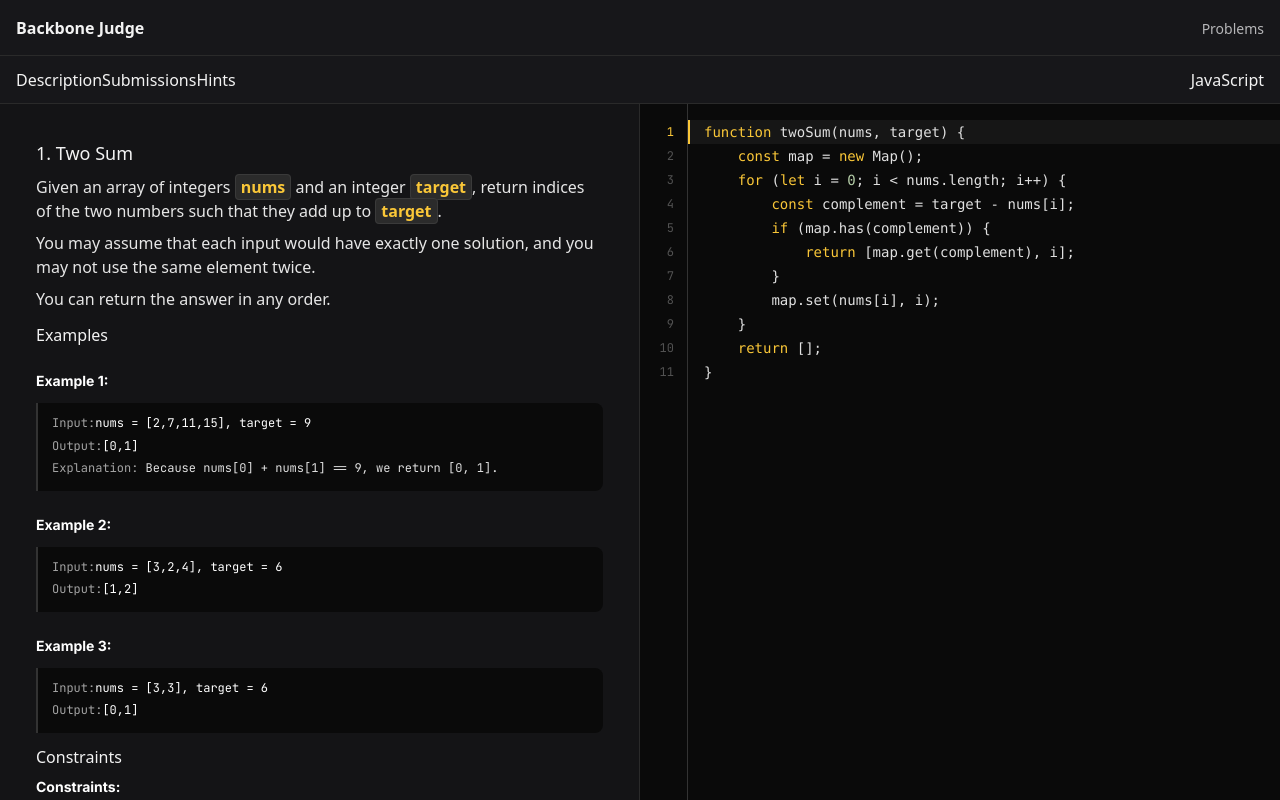
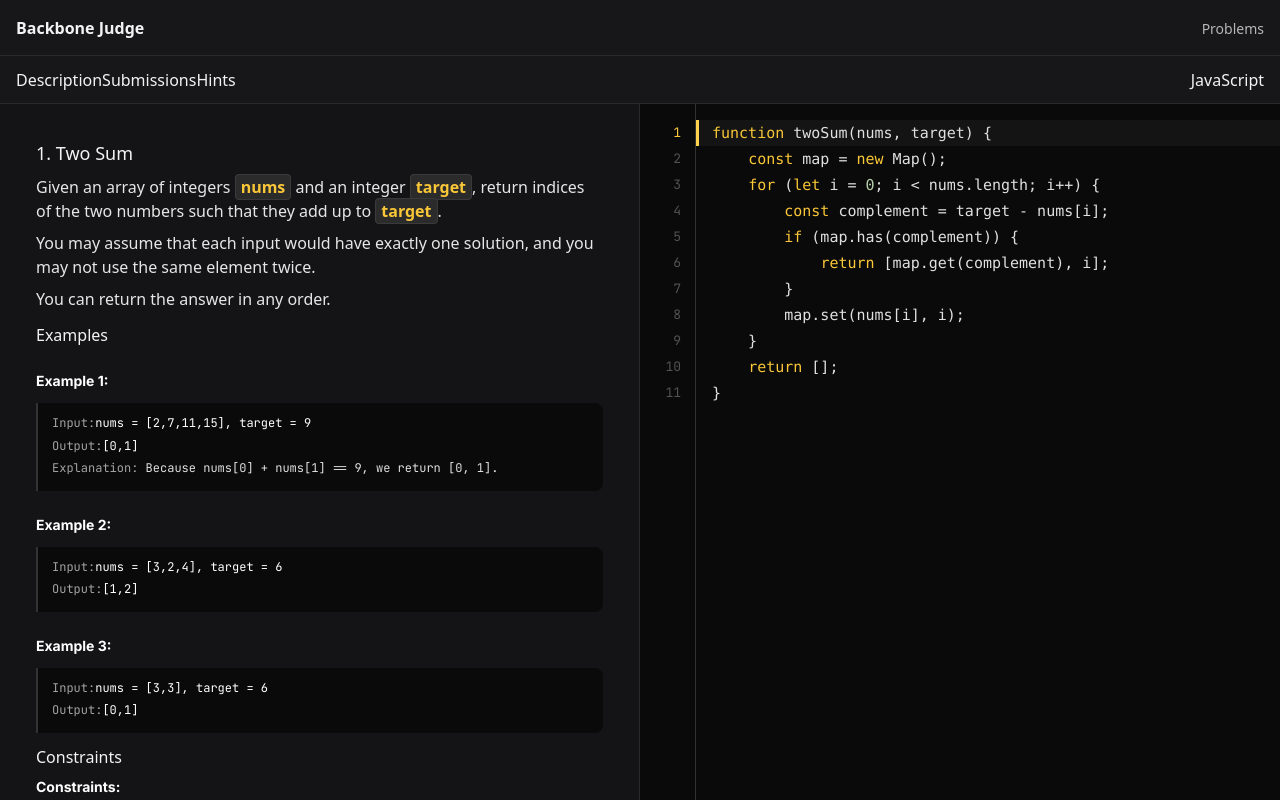
Before and after one commit to Backbone-UTP/judge-front, an Angular app: page /challenge-workspace in a window 1280 px wide. Shown: the top 800 px of the page. Built offline with nearby package versions, Linux system fonts and the light colour scheme.

Commit message:
style(editor): polish editor surface — gutter width, font stack, sizing, and active-line highlight

```diff
--- a/src/app/features/challenge-workspace/components/code-editor/code-editor.css
+++ b/src/app/features/challenge-workspace/components/code-editor/code-editor.css
@@ -5,7 +5,7 @@
 
 .code-editor {
   display: grid;
-  grid-template-columns: 48px 1fr;
+  grid-template-columns: 56px 1fr;
   height: 100%;
   overflow: hidden;
   background: #0a0a0a;
@@ -16,15 +16,15 @@
   background: #0a0a0a;
   border-right: 1px solid #333333;
   color: #525252;
-  font-family: 'JetBrains Mono', 'Fira Code', Consolas, 'Courier New', monospace;
-  padding: 16px 13px 16px 0;
+  font-family: ui-monospace, SFMono-Regular, 'JetBrains Mono', 'Fira Code', Consolas, 'Roboto Mono', monospace;
+  padding: 16px 14px 16px 6px;
 }
 
 .line-number {
-  height: 24px;
-  line-height: 24px;
+  height: 26px;
+  line-height: 26px;
   text-align: right;
-  font-size: 12px;
+  font-size: 13px;
 }
 
 .line-number--active {
@@ -42,9 +42,9 @@
   left: 0;
   right: 0;
   top: 16px;
-  height: 24px;
-  background: rgba(255, 255, 255, 0.05);
-  border-left: 2px solid #fac738;
+  height: 26px;
+  background: rgba(255, 255, 255, 0.04);
+  border-left: 3px solid #ffd24d;
   box-sizing: border-box;
   pointer-events: none;
 }
@@ -58,12 +58,7 @@
   border: 0;
   resize: none;
   outline: none;
-  font:
-    400 14px/24px 'JetBrains Mono',
-    'Fira Code',
-    Consolas,
-    'Courier New',
-    monospace;
+  font: 400 15px/26px ui-monospace, SFMono-Regular, 'JetBrains Mono', 'Fira Code', Consolas, 'Roboto Mono', monospace;
   white-space: pre;
   tab-size: 2;
 }
```
